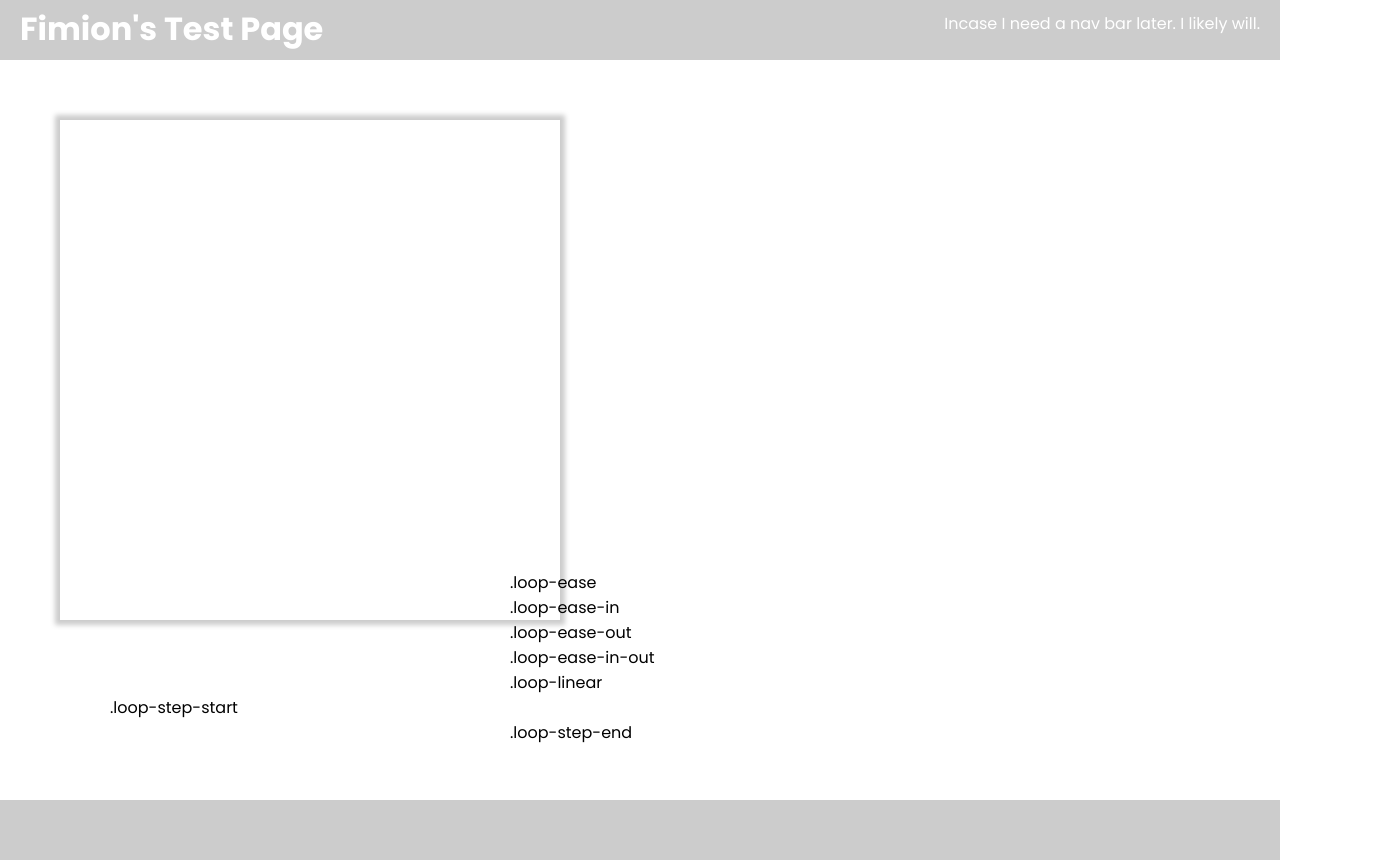
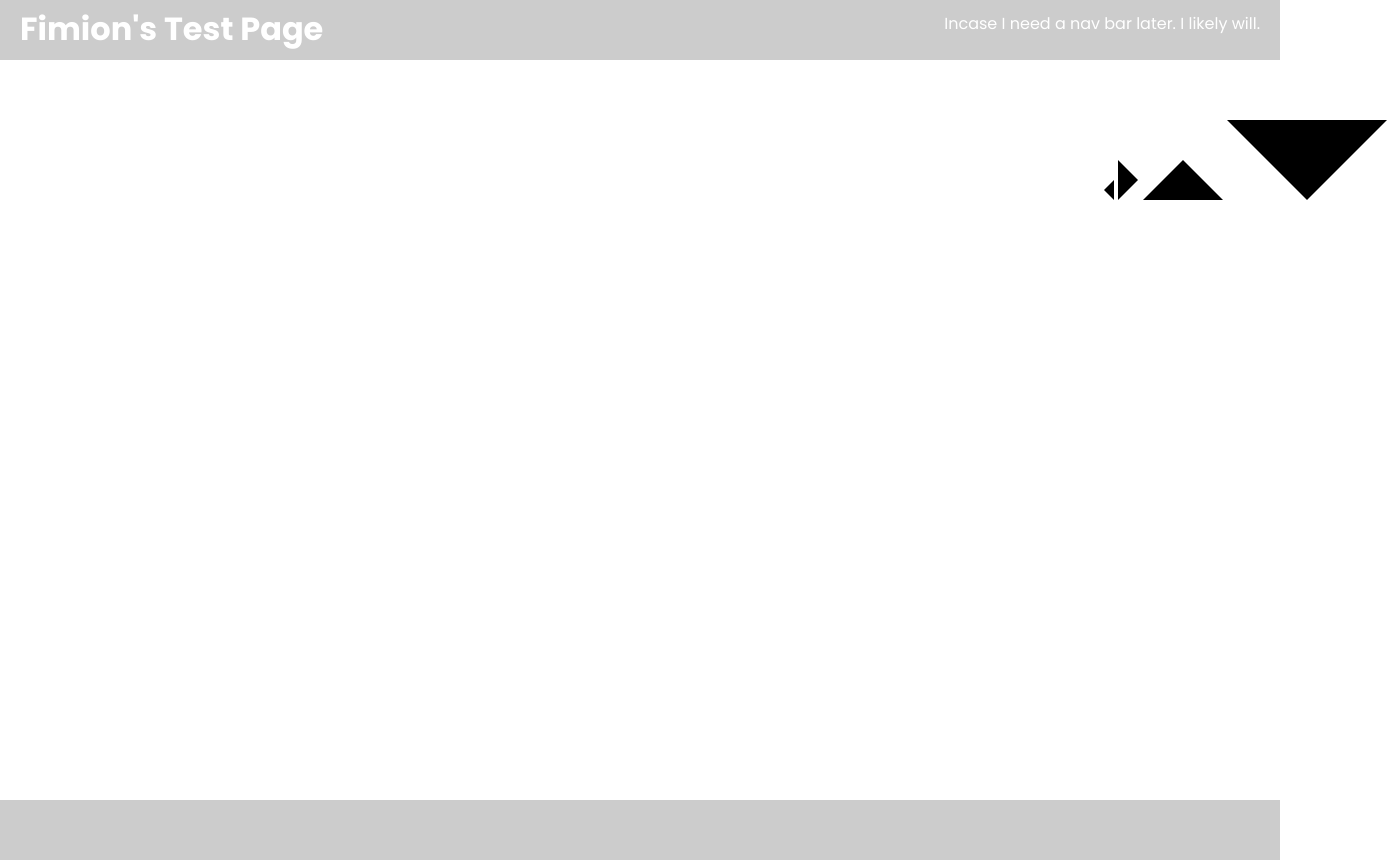
Before and after one commit to fimion/FrontEndTests, a plain HTML site: page docs/index.html in a window 1280 px wide. Shown: the whole page, 1387 px wide, since content can reach past the window. Drawn offline with Linux system fonts and the light colour scheme.

Commit message:
added triangles

```diff
--- a/docs/css/main.css
+++ b/docs/css/main.css
@@ -107,3 +107,46 @@ body{
     75% { top:90%; left: 10%;}
     100% {top: 10%; left:10%;}
 }
+
+.pointer{
+    border-left: 10px solid transparent;
+    border-right: 10px solid transparent;
+    border-bottom: 10px solid transparent;
+    border-top: 10px solid transparent;
+    height: 10px;
+    width: 10px;
+    display: inline-block;
+}
+
+.point-left{
+    border-right: 10px solid black;
+    border-left: none;
+}
+
+.point-right{
+    border-left:10px solid black;
+    border-right: none;
+}
+.point-up{
+    border-bottom: 10px solid black;
+    border-top: none;
+}
+.point-down{
+    border-top: 10px solid black;
+    border-bottom: none;
+}
+.pointer-20{
+    border-width: 20px;
+    height: 20px;
+    width: 20px;
+}
+.pointer-40{
+    border-width: 40px;
+    height: 40px;
+    width: 40px;
+}
+.pointer-80{
+    border-width: 80px;
+    height: 80px;
+    width: 80px;
+}
--- a/docs/index.html
+++ b/docs/index.html
@@ -13,15 +13,10 @@
     </nav>
 </header>
 <main class="fim-main">
-    <section class="fim-animation">
-        <span class="loop-ease" >.loop-ease</span><br>
-        <span class="loop-ease-in" >.loop-ease-in</span><br>
-        <span class="loop-ease-out" >.loop-ease-out</span><br>
-        <span class="loop-ease-in-out" >.loop-ease-in-out</span><br>
-        <span class="loop-linear" >.loop-linear</span><br>
-        <span class="loop-step-start" >.loop-step-start</span><br>
-        <span class="loop-step-end" >.loop-step-end</span><br>
-    </section>
+    <div class="pointer point-left loop-ease"> </div>
+    <div class="pointer point-right pointer-20 loop-ease"> </div>
+    <div class="pointer point-up pointer-40 loop-ease"></div>
+    <div class="pointer point-down pointer-80 loop-ease"></div>
 </main>
 <footer class="fim-footer">
     <div>Something Something Dark Side.</div>
```
Also changed, not shown: 1 other file.
